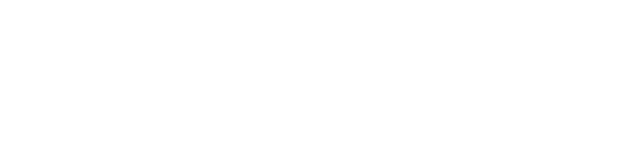
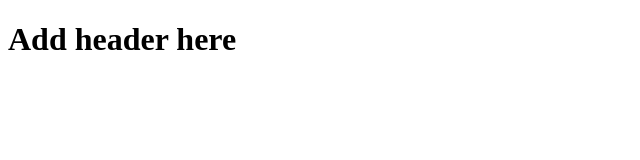
Before and after one commit to Fibechola24/FullStack_Web_development, a plain HTML site: page HTML and CSS page layouts/index.html in a window 1280 px wide. Shown: the whole page, without its empty margins (0-640 px from the left). Drawn offline with Linux system fonts and the light colour scheme.

Commit message:
Update index.html

```diff
--- a/HTML and CSS page layouts/index.html
+++ b/HTML and CSS page layouts/index.html
@@ -7,6 +7,6 @@
     <title>Page layout</title>
 </head>
 <body>
-
+    <H1>Add header here <H1/>
 </body>
 </html>
```
